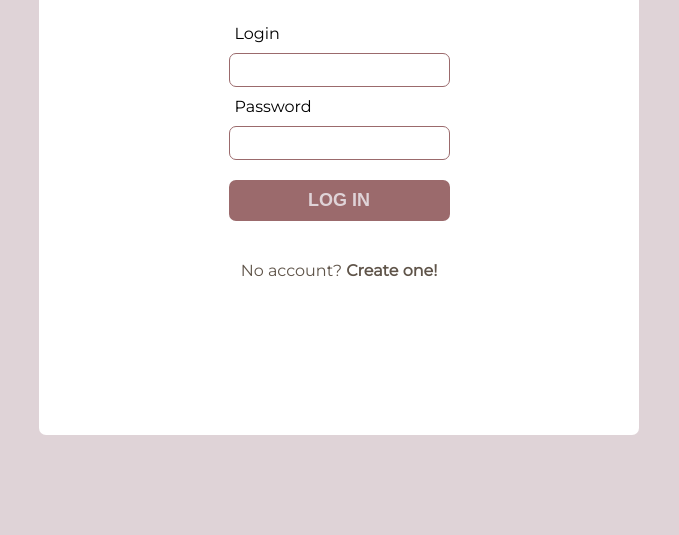
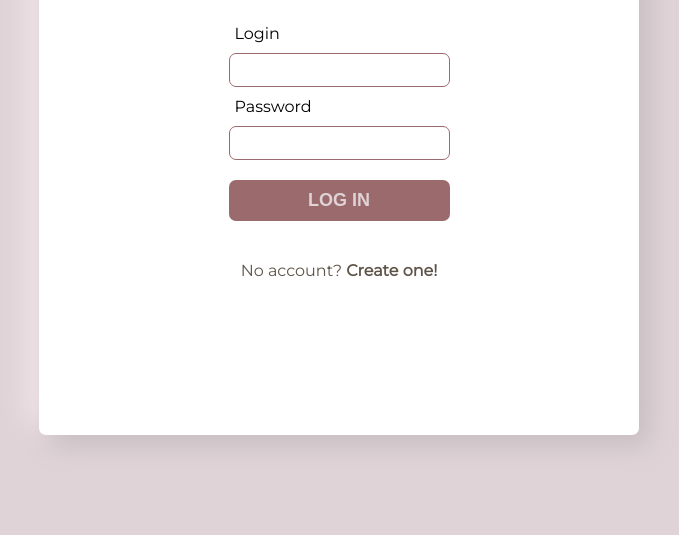
Before and after one commit to paulinaslabosz/photography-website, a website: page index.html in a window 1280 px wide. Shown: the part 265-800 px from the top of the page, without its empty margins (301-980 px from the left). Drawn offline with Linux system fonts and the light colour scheme; no server answers.

Commit message:
change form style on login and register page

```diff
--- a/style.scss
+++ b/style.scss
@@ -19,6 +19,8 @@ body {
   border-radius: 7px;
   margin: 0;
   background-color: white;
+  box-shadow:  10px 10px 27px #c6bcbf,
+             -10px -10px 27px #f8eaef;
   &__heading {
     font-size: 40px;
     color: $brown;
```
Also changed, not shown: style.css.
